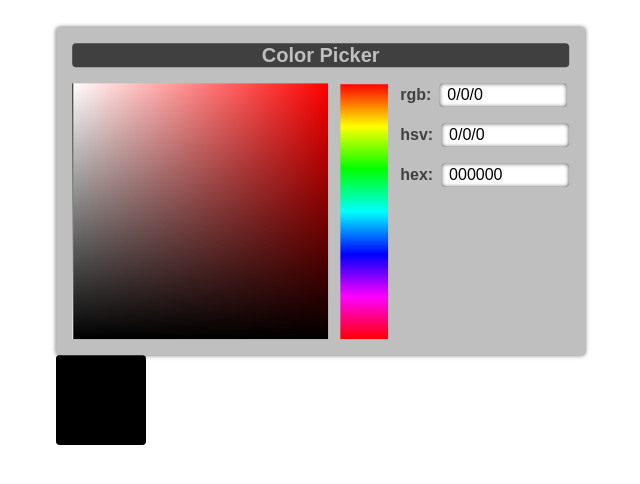
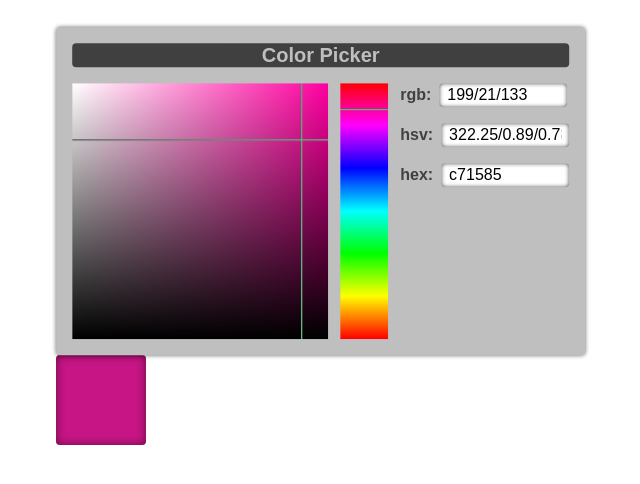
Before and after one commit to nstolpe/color-picker, a React (Create React App) app: page / in a window 1280 px wide. Both pictures are taken after a click on the button "Color Picker". Shown: the top 484 px of the page, without its empty margins (539-1179 px from the left). Built offline with nearby package versions, Linux system fonts and the light colour scheme.

Commit message:
moved cursors to canvases. fixed some bugs. refactored some

```diff
--- a/src/App.jsx
+++ b/src/App.jsx
@@ -6,15 +6,14 @@ import ColorPicker from 'components/ColorPicker';
 const App = () => {
   const [rootElement, setRootElement] = useState(null);
   const rootElementRef = useCallback(element => {
-    // debugger;
     if (element !== null) {
       setRootElement(element);
     }
-  });
+  }, []);
 
   return (
     <div className="App" ref={rootElementRef}>
-      <ColorPicker modalContainerElement={rootElement}/>
+      <ColorPicker modalContainerElement={rootElement} initialColor={'mediumvioletred'}/>
     </div>
   );
 }
--- a/src/components/ColorInputs.jsx
+++ b/src/components/ColorInputs.jsx
@@ -74,7 +74,7 @@ const ColorInputs = ({
         <ValueSpan fontFamily={labelFontFamily}>hsv:</ValueSpan>
         <Input
           type="text"
-          value={`${Math.round((color.get('hsv.h') || 0) * 100) / 100}/${Math.round(color.get('hsv.s') * 100) / 100}/${Math.round(color.get('hsv.v') * 100) / 100}`}
+          value={`${Math.round(h * 100) / 100}/${Math.round(s * 100) / 100}/${Math.round(v * 100) / 100}`}
           readOnly
           disabled={isActive && !isModalDragging ? false : true}
         />
--- a/src/components/ColorPicker.jsx
+++ b/src/components/ColorPicker.jsx
@@ -1,7 +1,6 @@
 // src/components/ColorPicker.jsx
 import PropTypes from 'prop-types';
 import React from 'react';
-import chroma from 'chroma-js';
 
 import ContentWrapper from 'components/ContentWrapper';
 import Modal from 'components/Modal';
--- a/src/components/HueCanvas.jsx
+++ b/src/components/HueCanvas.jsx
@@ -6,7 +6,6 @@ import React, {
 import styled from '@emotion/styled/macro';
 import chroma from 'chroma-js';
 
-import { canvasCrosshair } from 'constants/cursors';
 import {
   setHue,
   useStoreContext,
@@ -17,13 +16,17 @@ const SlideCanvas = styled.canvas`
   width: ${({ width }) => `${width}px`};
   height: ${({ height }) => `${height}px`};
   vertical-align: middle;
-  cursor: ${({ isDragging }) => isDragging ? 'none' : canvasCrosshair};
+  cursor: none;
   margin: ${({ width }) => `0 ${width * .25}px`};
-  pointer-events: auto;
+  pointer-events: ${({ isActive }) => isActive ? 'auto' : 'none'};
   touch-action: none;
+  // flip it so 0 is bottom and 360 is top
+  transform: rotate(180deg);
 `;
 
 SlideCanvas.displayName = 'SlideCanvas';
+
+export const clamp = (n, min, max) => n > max ? max : n < min ? min : n;
 
 const HueCanvas = ({
   height,
@@ -33,73 +36,85 @@ const HueCanvas = ({
   const {
     color,
     dispatch,
+    isActive,
   } = useStoreContext();
   const [isDragging, setIsDragging] = useState(false);
+  const [verticalHoverCoord, setVerticalHoverCoord] = useState(undefined);
+
+  const handleDragUpdate = event => {
+    const ratio = 360 / height;
+    const hue = clamp(event.nativeEvent.offsetY * ratio, 0, 359);
+    const nextColor = chroma.hsv(hue, color.s, color.v);
+    dispatch(setHue(hue));
+    onColorChange({ r: nextColor.get('rgb.r'), g: nextColor.get('rgb.g'), b: nextColor.get('rgb.b') });
+  };
 
   const handlePointerDown = event => {
+    const { pointerId, target } = event;
     event.preventDefault();
     event.stopPropagation();
+    target.setPointerCapture(pointerId);
     setIsDragging(true);
   };
-
-  const handlePointerLeave = event => setIsDragging(false);
 
   const handlePointerMove = event => {
     event.preventDefault();
     event.stopPropagation();
 
+    setVerticalHoverCoord(Math.floor(event.nativeEvent.offsetY));
+
     if (isDragging) {
-      const ratio = height / 360;
-      const hue = event.nativeEvent.offsetY / ratio;
-      const nextColor = chroma.hsv(hue, color.s, color.v);
-      dispatch(setHue(hue));
-      onColorChange({ r: nextColor.get('rgb.r'), g: nextColor.get('rgb.g'), b: nextColor.get('rgb.b') });
+      handleDragUpdate(event);
     }
   };
 
   const handlePointerUp = event => {
+    const { pointerId, target } = event;
     event.preventDefault();
     event.stopPropagation();
+    target.releasePointerCapture(pointerId);
 
     if (isDragging) {
-      const ratio = height / 360;
-      const hue = event.nativeEvent.offsetY / ratio;
-      const nextColor = chroma.hsv(hue, color.s, color.v);
-      dispatch(setHue(hue));
-      onColorChange({ r: nextColor.get('rgb.r'), g: nextColor.get('rgb.g'), b: nextColor.get('rgb.b') });
+      handleDragUpdate(event);
       setIsDragging(false);
     }
   };
+
+  const handlePointerLeave = () => setVerticalHoverCoord(undefined);
 
   const canvas = useCallback(cnvs => {
     if (cnvs) {
       const ctx = cnvs.getContext('2d');
 
       if (width > 0 && height > 0) {
-        const ratio = height / 360;
+        const ratio =  360 / height;
         ctx.clearRect(0, 0, width, height);
 
         for (let row = 0; row < height; row++) {
-          const ratioRow = row / ratio;
-          const rowColor = chroma({ h: ratioRow, s: 1, l: 0.5 });
+          const scaledHue = row * ratio;
+          const rowColor = chroma({ h: scaledHue, s: 1, l: 0.5 });
           const { h: hue } = color;
 
           ctx.fillStyle = rowColor.hex();
 
           // if the hue in state is in this row, indicate it.
-          if (hue >= ratioRow && hue < ratioRow + (1 / ratio)) {
+          if (hue >= scaledHue && hue < scaledHue + ratio) {
             const inverse = chroma(0xffffff - parseInt(rowColor.hex().replace('#', ''), 16));
             ctx.fillStyle = inverse.hex();
+          } else if (row >= verticalHoverCoord && row < verticalHoverCoord + ratio) {
+            const inverse = chroma(0xffffff - parseInt(rowColor.hex().replace('#', ''), 16));
+            ctx.fillStyle = inverse.brighten(2).desaturate(1).hex();
           }
 
-          ctx.fillRect(0, Math.ceil(row), width, Math.ceil(row));
+          ctx.fillRect(0, row, width, 1);
         }
       }
     }
-  }, [color, height, width]);
+  }, [color, verticalHoverCoord, height, width]);
 
   return (
     <SlideCanvas ref={canvas} width={width} height={height}
+      isActive={isActive}
       onPointerDown={handlePointerDown}
       onPointerLeave={handlePointerLeave}
       onPointerMove={handlePointerMove}
--- a/src/components/InitializeWrapper.jsx
+++ b/src/components/InitializeWrapper.jsx
@@ -1,9 +1,9 @@
 // src/components/InitializeWrapper.jsx
 import styled from '@emotion/styled/macro';
+import React, { useEffect } from 'react';
+import chroma from 'chroma-js';
 
-import React, { useEffect } from 'react';
-
-import { setActiveColor, useStoreContext } from 'store/Store';
+import { setColor, useStoreContext } from 'store/Store';
 
 const Wrapper = styled.div`
   display: inline-block;
@@ -11,12 +11,23 @@ const Wrapper = styled.div`
   vertical-align: middle;
 `;
 
+const hsvObject = color => {
+  try {
+    return chroma(color).hsv();
+  } catch (e) {
+    return [0, 0, 0];
+  }
+};
+
 const InitializeWrapper = ({ children, initialColor }) => {
   const { dispatch } = useStoreContext();
+
   useEffect(() => {
-    dispatch(setActiveColor(initialColor));
-  }, [initialColor])
+    const color = hsvObject(initialColor);
+    dispatch(setColor(...color));
+  }, [dispatch, initialColor])
 
   return <Wrapper children={children}/>;
 };
+
 export default InitializeWrapper;
--- a/src/components/Modal.jsx
+++ b/src/components/Modal.jsx
@@ -2,8 +2,6 @@
 import PropTypes from 'prop-types';
 import React, {
   useCallback,
-  useEffect,
-  useRef,
   useState,
 } from 'react';
 import { createPortal } from 'react-dom';
--- a/src/components/SaturationValueCanvas.jsx
+++ b/src/components/SaturationValueCanvas.jsx
@@ -6,20 +6,20 @@ import React, {
 import styled from '@emotion/styled/macro';
 import chroma from 'chroma-js';
 
-import { canvasCrosshair } from 'constants/cursors';
 import {
   setSaturation,
   setValue,
   useStoreContext,
 } from 'store/Store';
+import { clamp } from 'components/HueCanvas';
 
 const PadCanvas = styled.canvas`
   display: inline-block;
   width: ${({ width }) => `${width}px`};
   height: ${({ height }) => `${height}px`};
   vertical-align: middle;
-  cursor: ${({ isDragging }) => isDragging ? 'none' : canvasCrosshair};
-  pointer-events: auto;
+  cursor: none;
+  pointer-events: ${({ isActive }) => isActive ? 'auto' : 'none'};
   touch-action: none;
 `;
 
@@ -33,12 +33,13 @@ const SaturationValueCanvas = ({
   const {
     color,
     dispatch,
+    isActive,
   } = useStoreContext();
   const [isDragging, setIsDragging] = useState(false);
+  const [hoverCoords, setHoverCoords] = useState(null);
 
   /**
    * Updates the color in state and calls the color change callback.
-
    */
   const handleUpdateColorFromCoordinates = ({ x, y }) => {
     const { h } = color;
@@ -53,33 +54,48 @@ const SaturationValueCanvas = ({
   };
 
   const handlePointerDown = event => {
+    const { pointerId, target } = event;
     event.preventDefault();
     event.stopPropagation();
+    target.setPointerCapture(pointerId);
     setIsDragging(true);
   }
 
   const handlePointerMove = event => {
+    const { nativeEvent: { offsetX: x, offsetY: y } } = event;
     event.preventDefault();
     event.stopPropagation();
 
+    setHoverCoords({
+      x: Math.floor(x),
+      y: Math.floor(y),
+    });
+
     if (isDragging) {
-      const { nativeEvent: { offsetX: x, offsetY: y } } = event;
-      handleUpdateColorFromCoordinates({ x, y });
+      handleUpdateColorFromCoordinates({
+        x: clamp(x, 0, width - 1),
+        y: clamp(y, 0, height - 1),
+      });
     }
   };
 
   const handlePointerUp = event => {
+    const { pointerId, target } = event;
     event.preventDefault();
     event.stopPropagation();
+    target.releasePointerCapture(pointerId);
 
     if (isDragging) {
       const { nativeEvent: { offsetX: x, offsetY: y } } = event;
-      handleUpdateColorFromCoordinates({ x, y });
+      handleUpdateColorFromCoordinates({
+        x: clamp(x, 0, width - 1),
+        y: clamp(y, 0, height - 1),
+      });
       setIsDragging(false);
     }
   };
 
-  const handlePointerLeave = event => setIsDragging(false);
+  const handlePointerLeave = event => setHoverCoords(null);
 
   const canvas = useCallback(cnvs => {
     if (cnvs && width > 0 && height > 0) {
@@ -94,7 +110,6 @@ const SaturationValueCanvas = ({
       // get x from saturation and y from value.
       const x = s * width;
       const y = v * height;
-
       ctx.clearRect(0, 0, width, height);
 
       // saturation gradient: white-to-transparent, left-to-right
@@ -128,6 +143,42 @@ const SaturationValueCanvas = ({
       /**
        * draw the cursor
        */
+       // @TODO this is the hover cursor. move to its own function.
+      if (hoverCoords && !isDragging) {
+        const topPixel = ctx.getImageData(hoverCoords.x, hoverCoords.y - 8, 1, 1).data;
+        const bottomPixel = ctx.getImageData(hoverCoords.x, hoverCoords.y + 8, 1, 1).data;
+        const leftPixel = ctx.getImageData(hoverCoords.x - 8, hoverCoords.y, 1, 1).data;
+        const rightPixel = ctx.getImageData(hoverCoords.x + 8, hoverCoords.y, 1, 1).data;
+
+        const verticalGradient = ctx.createLinearGradient(x, y - 8, x, y + 8);
+        const horizontalGradient = ctx.createLinearGradient(x - 8, y, x + 8, y);
+
+        const horizontalStart = chroma(leftPixel[0], leftPixel[1], leftPixel[2])
+          .brighten(2)
+          .desaturate(1);
+        const horizontalEnd = chroma(rightPixel[0], rightPixel[1], rightPixel[2])
+          .brighten(2)
+          .desaturate(1);
+        const verticalStart = chroma(topPixel[0], topPixel[1], topPixel[2])
+          .brighten(2)
+          .desaturate(1);
+        const verticalEnd = chroma(bottomPixel[0], bottomPixel[1], bottomPixel[2])
+          .brighten(2)
+          .desaturate(1);
+
+        verticalGradient.addColorStop(0, `${verticalStart.hex()}`);
+        verticalGradient.addColorStop(1, `${verticalEnd.hex()}`);
+
+        horizontalGradient.addColorStop(0, `${horizontalStart.hex()}`);
+        horizontalGradient.addColorStop(1, `${horizontalEnd.hex()}`);
+
+        ctx.fillStyle = verticalGradient;
+        ctx.fillRect(hoverCoords.x, hoverCoords.y - 8, 1, 17);
+
+        ctx.fillStyle = horizontalGradient;
+        ctx.fillRect(hoverCoords.x - 8, hoverCoords.y, 17, 1);
+      }
+
       // get first and last pixels on row and column
       const rowFirst = ctx.getImageData(0, height - y, 1, 1).data;
       const rowLast = ctx.getImageData(width - 1, height - y, 1, 1).data;
@@ -152,10 +203,11 @@ const SaturationValueCanvas = ({
       ctx.fillStyle = colGradient;
       ctx.fillRect(x, 0, 1, height);
     }
-  }, [color, height, width]);
+  }, [color, hoverCoords, isDragging, height, width]);
 
   return (
     <PadCanvas ref={canvas} width={width} height={height}
+      isActive={isActive}
       onPointerDown={handlePointerDown}
       onPointerLeave={handlePointerLeave}
       onPointerMove={handlePointerMove}
--- a/src/store/Store.jsx
+++ b/src/store/Store.jsx
@@ -4,29 +4,8 @@ import React, {
   useReducer,
   useContext,
 } from 'react';
-import chroma from 'chroma-js';
-
-window.chroma = chroma;
-/**
- * Wraps chroma in try/catch.
- * @TODO Should go to a utility
- * @param {any} source  The source for the color. Anything (string, number, chroma instance, etc) that
- *                      is valid to pass to `chroma` will return the color it evaluates to. Anything
- *                      that will error returns an instance of chroma set to black/0x000000
- * @return {object}     A chroma instance.
- */
-const color = source => {
-  let c;
-  try {
-    c = chroma(source);
-  } catch (e) {
-    c = chroma(0x000000);
-  }
-  return c;
-};
 
 const initialState = {
-  activeColor: color(0xffffff),
   color: { h: 0, s: 0, v: 0 },
   isActive: false,
   isModalDragging: false,
@@ -37,7 +16,6 @@ const initialState = {
 export const StoreContext = createContext();
 export const useStoreContext = () => useContext(StoreContext);
 
-const SET_ACTIVE_COLOR = 'SET_ACTIVE_COLOR';
 const SET_COLOR = 'SET_COLOR';
 const SET_HUE = 'SET_HUE';
 const SET_SATURATION = 'SET_SATURATION';
@@ -47,14 +25,9 @@ const SET_IS_MODAL_DRAGGING = 'SET_IS_MODAL_DRAGGING';
 const SET_MODAL_ELEMENT = 'SET_MODAL_ELEMENT';
 const SET_TRIGGER_ELEMENT = 'SET_TRIGGER_ELEMENT';
 
-export const setActiveColor = activeColor => ({
-  type: SET_ACTIVE_COLOR,
-  data: { activeColor: color(activeColor) },
-});
-
-export const setColor = (h, s, l) => ({
+export const setColor = (h, s, v) => ({
   type: SET_COLOR,
-  data: { color: { h, s, l } },
+  data: { color: { h, s, v } },
 });
 
 export const setHue = h => ({
@@ -62,14 +35,14 @@ export const setHue = h => ({
   data: { h },
 });
 
+export const setSaturation = s => ({
+  type: SET_SATURATION,
+  data: { s },
+});
+
 export const setValue = v => ({
   type: SET_VALUE,
   data: { v },
-});
-
-export const setSaturation = s => ({
-  type: SET_SATURATION,
-  data: { s },
 });
 
 export const setIsActive = isActive => ({
@@ -96,11 +69,6 @@ const reducer = (state, action) => {
   const { data, type } = action;
 
   switch (type) {
-    case SET_ACTIVE_COLOR:
-      return {
-        ...state,
-        activeColor: data.activeColor,
-      };
     case SET_COLOR:
       return {
         ...state,
```
Also changed, not shown: src/constants/cursors.js (deleted, +0 -13 lines).
